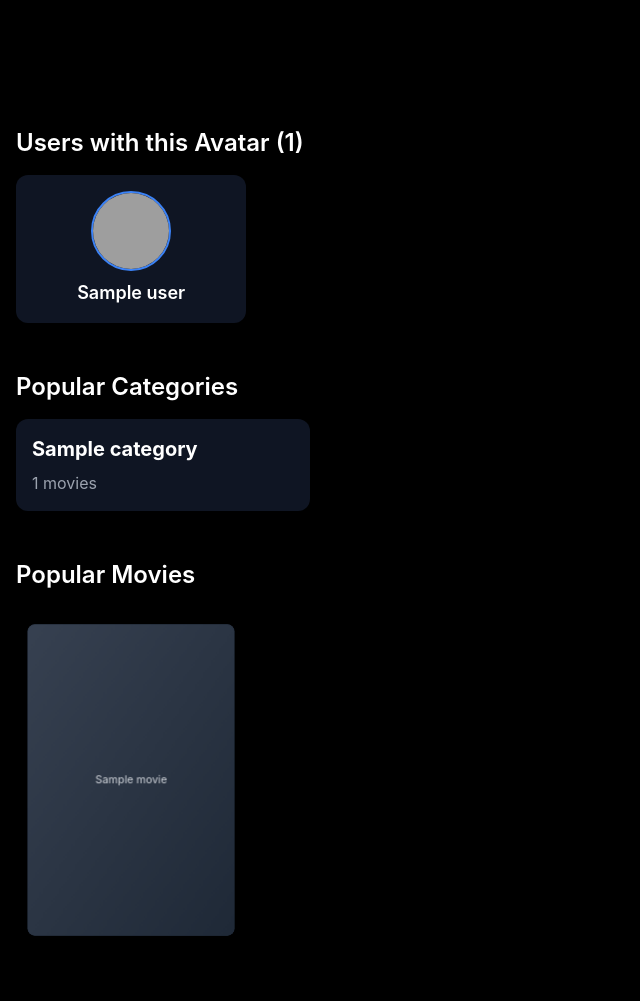
After one commit to densenden/Senflix, a Python web app: template templates/avatar_detail.html in a window 1280 px wide. The commit adds this page. Shown: the part 385-1386 px from the top of the page, without its empty margins (0-640 px from the left). Run offline with Jinja, Linux system fonts and the light colour scheme; the template is opened without the code that fills it: most values are stand-ins (such as "Sample title", 1, 10 or a date in 2020); some libraries are stand-ins or nearby versions; grey boxes are pictures that could not be loaded.

Commit message:
avatar page and new section hero images

```diff
--- /dev/null
+++ b/templates/avatar_detail.html
@@ -0,0 +1,71 @@
+{% extends 'base.html' %}
+{% import 'components/movie_card.html' as mc %}
+{% from 'components/navigation.html' import top_nav, side_nav %}
+{% block content %}
+{{ top_nav(current_user=current_user) }}
+<div class="flex flex-row bg-black min-h-screen w-full">
+  <div id="main-content" class="flex-1 w-full">
+    <div class="text-white bg-black w-full">
+      <div class="relative h-[48vh] min-h-[320px] flex mb-12 w-full">
+        <img src="{{ url_for('static', filename=avatar.hero_image_url) }}" alt="Avatar Hero" class="absolute inset-0 w-full h-full object-cover opacity-70" style="object-position: center 30%;">
+        <div class="absolute inset-0 bg-gradient-to-t from-black via-black/70 to-transparent"></div>
+        <div class="relative z-10 px-8 pb-12 flex items-end gap-8 w-full self-end">
+          <img src="{{ url_for('static', filename=avatar.profile_image_url) }}" alt="Avatar" class="w-32 h-32 rounded-full border-4 border-blue-500 shadow-2xl">
+          <div>
+            <h1 class="text-5xl font-extrabold text-white drop-shadow-lg mb-2">{{ avatar.name }}</h1>
+            <p class="text-xl text-gray-300 max-w-2xl">{{ avatar.description }}</p>
+          </div>
+        </div>
+      </div>
+
+      <div class="w-full px-4 pt-20">
+        {# Users with same avatar #}
+        <h3 class="text-2xl font-semibold mb-4">Users with this Avatar ({{ users|length }})</h3>
+        {% if users %}
+          <div class="grid grid-cols-2 md:grid-cols-3 lg:grid-cols-5 gap-6 mb-12">
+            {% for user in users %}
+              <a href="{{ url_for('user_profile', user_id=user.id) }}" class="group">
+                <div class="bg-gray-900/90 rounded-xl p-4 shadow-lg flex flex-col items-center gap-2 hover:bg-gray-800/90 transition-colors">
+                  <img src="{{ url_for('static', filename=user.avatar.profile_image_url) }}" alt="{{ user.name }}" class="w-20 h-20 rounded-full border-2 border-blue-500 group-hover:border-white transition">
+                  <span class="text-lg font-semibold text-center">{{ user.name }}</span>
+                </div>
+              </a>
+            {% endfor %}
+          </div>
+        {% else %}
+          <p>No users with this avatar yet.</p>
+        {% endif %}
+
+        {# Popular categories among users with this avatar #}
+        <h3 class="text-2xl font-semibold mb-4 mt-12">Popular Categories</h3>
+        {% if popular_categories %}
+          <div class="grid grid-cols-2 md:grid-cols-3 lg:grid-cols-4 gap-6 mb-12">
+            {% for category in popular_categories %}
+              <div class="bg-gray-900/90 rounded-xl p-4 shadow-lg">
+                <h4 class="text-xl font-bold mb-2">{{ category.name }}</h4>
+                <p class="text-gray-400">{{ category.count }} movies</p>
+              </div>
+            {% endfor %}
+          </div>
+        {% else %}
+          <p>No category data available.</p>
+        {% endif %}
+
+        {# Favorites from users with this avatar #}
+        <h3 class="text-2xl font-semibold mb-4 mt-12">Popular Movies</h3>
+        {% if favorites %}
+          <div class="grid grid-cols-2 md:grid-cols-3 lg:grid-cols-5 gap-6 mb-12">
+            {% for fav in favorites %}
+              <div class="scale-90 hover:scale-100 transition-transform duration-300">
+                {{ mc.movie_card(fav.movie) }}
+              </div>
+            {% endfor %}
+          </div>
+        {% else %}
+          <p>No favorite movies yet.</p>
+        {% endif %}
+      </div>
+    </div>
+  </div>
+</div>
+{% endblock %}
```
Also changed, not shown: app.py (+86 -0 lines), templates/user_movies.html (+5 -3 lines).
